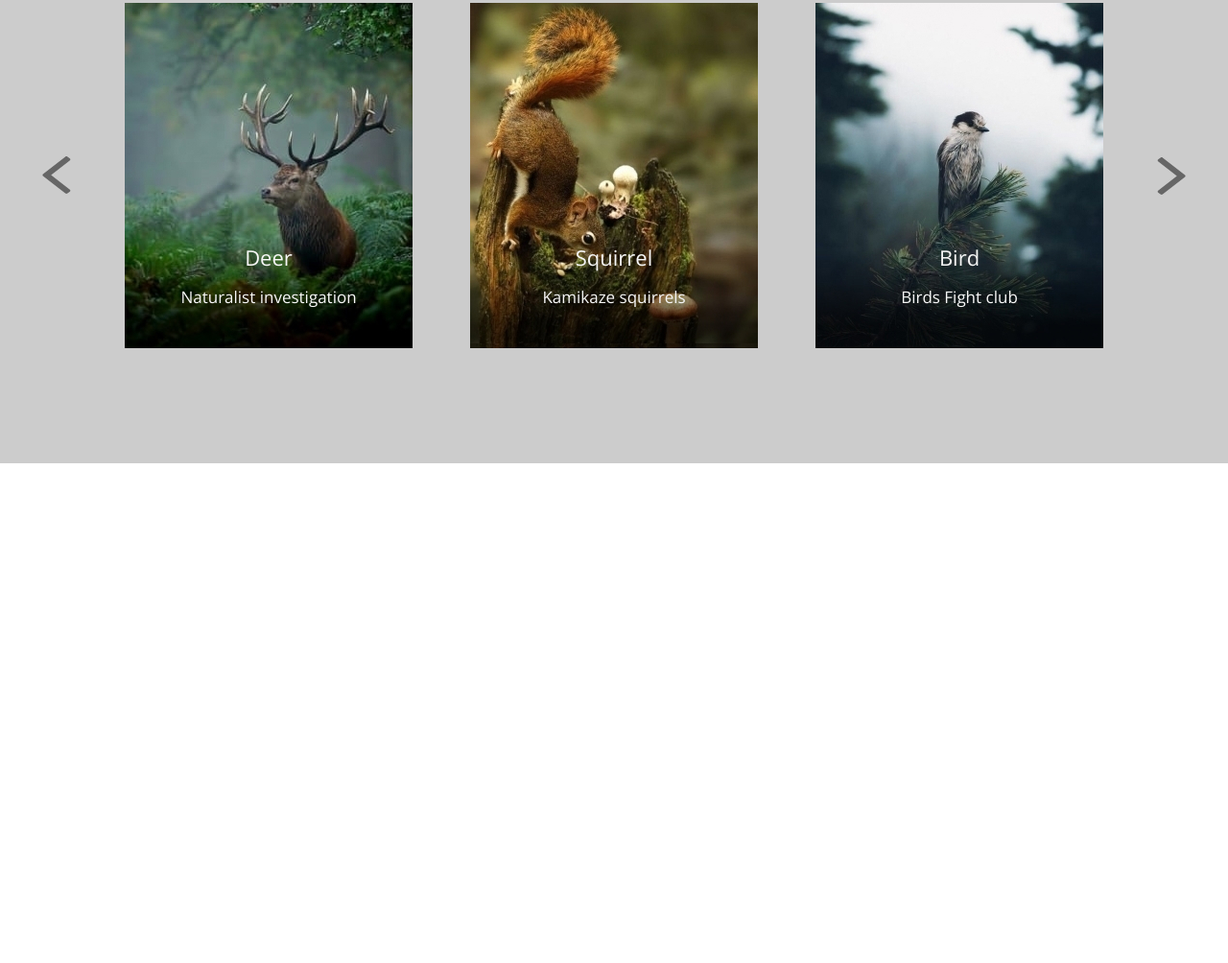
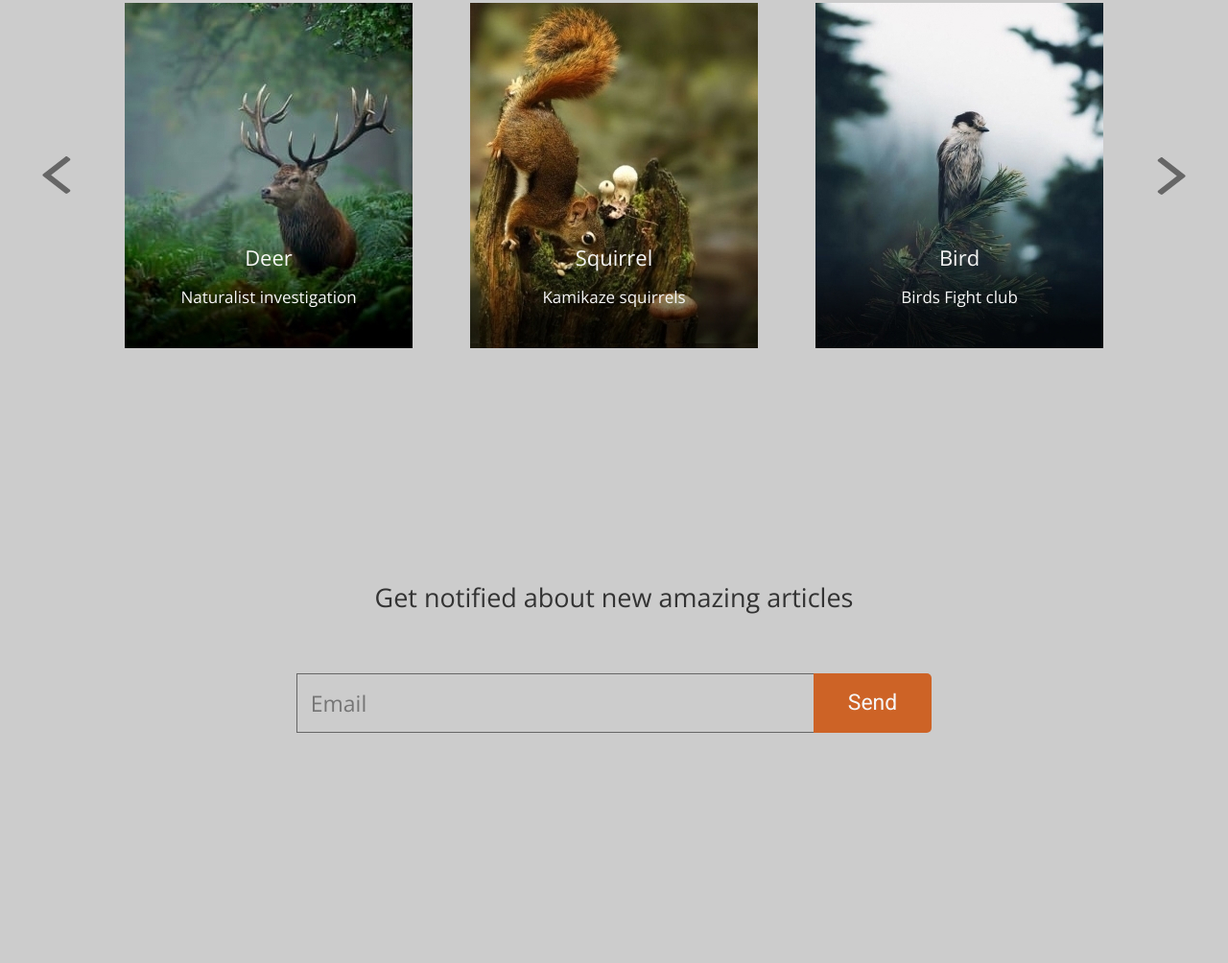
Before and after one commit to firstov-me/wildlife, a plain HTML site: page index.html in a window 1280 px wide. Shown: the part 1146-2150 px from the top of the page at 96% size. Before the commit the page ends 1629 px from the top, so only its background shows below. Drawn offline with nearby package versions, Linux system fonts and the light colour scheme; files whose address does not match are found by name.

Commit message:
feat: add get notified block

```diff
--- a/css/style.css
+++ b/css/style.css
@@ -299,3 +299,63 @@ input[type='radio'].visually-hidden {
 	line-height: 27px;
 	margin: 0;
 }
+
+.get-notified {
+	background-color: #cccccc;
+	padding-top: 124px;
+	padding-bottom: 240px;
+}
+
+.get-notified__wrapper {
+	width: 1200px;
+	margin: 0 auto;
+}
+
+.get-notified__description {
+	text-align: center;
+	font-size: 27px;
+	color: #333333;
+	margin: 0 0 64px 0;
+}
+
+.get-notified__form {
+	display: flex;
+	justify-content: center;
+}
+
+.get-notified__email-input {
+	border: 1px solid #666666;
+	width: 540px;
+	padding: 17px 14px;
+	font-size: 23px;
+	color: #666666;
+	background: none;
+	outline: none;
+	transition-duration: 0.2s;
+}
+
+.get-notified__email-input:focus {
+	border-color: #cd6326;
+}
+
+.get-notified__submit-button {
+	font-family: 'Roboto', sans-serif;
+	background-color: #cd6326;
+	color: #f7f7f7;
+	font-size: 23px;
+	border: none;
+	padding: 17px 36px;
+	border-radius: 0px 5px 5px 0px;
+	margin-left: -1px;
+	transition-duration: 0.4s;
+	outline: none;
+}
+
+.get-notified__submit-button:hover,
+.get-notified__submit-button:focus {
+	background-color: #e39128;
+}
+
+.get-notified__submit-button:active {
+	background-color: #8f5613;
+}
--- a/index.html
+++ b/index.html
@@ -131,5 +131,27 @@
 				</div>
 			</div>
 		</section>
+		<section class="get-notified">
+			<div class="get-notified__wrapper">
+				<h2 class="get-notified__title visually-hidden">Get notifications</h2>
+				<p class="get-notified__description">
+					Get notified about new amazing articles
+				</p>
+				<form action="#" class="get-notified__form">
+					<input
+						class="get-notified__email-input"
+						type="email"
+						name="email"
+						id="email-input"
+						placeholder="Email"
+					/>
+					<input
+						class="get-notified__submit-button"
+						type="submit"
+						value="Send"
+					/>
+				</form>
+			</div>
+		</section>
 	</body>
 </html>
```
